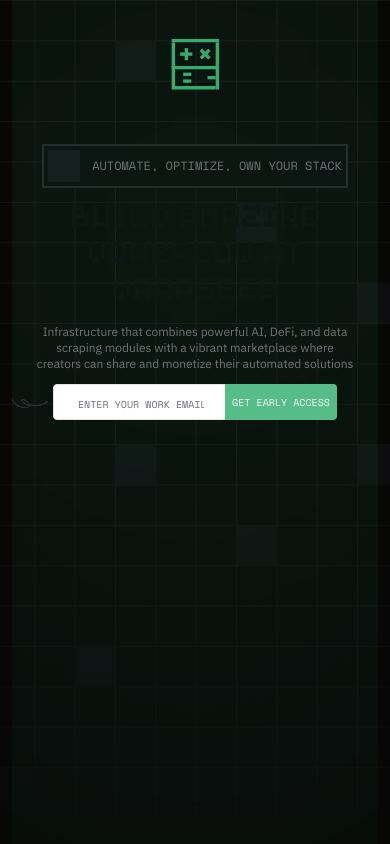
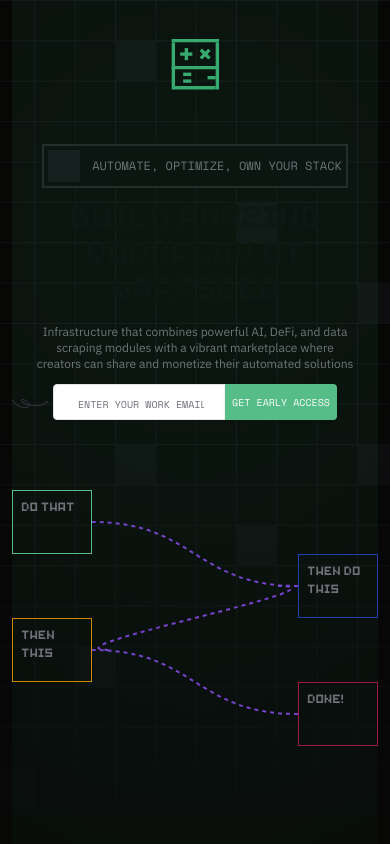
Before and after one commit to busycomputer/app, a Next.js app: page / in a window 390 px wide. Shown: the top 844 px of the page. Built offline with nearby package versions, Linux system fonts and the light colour scheme.

Commit message:
feat: workflow hero section , flow animation and responsive design

```diff
--- a/src/app/globals.css
+++ b/src/app/globals.css
@@ -130,3 +130,13 @@ body {
   font-weight: normal;
   font-style: normal;
 }
+
+.animate-dash  {
+  animation: dash-move 0.6s linear infinite;
+}
+
+@keyframes dash-move {
+  to {
+    stroke-dashoffset: -8;
+  }
+}
--- /dev/null
+++ b/src/components/home/hero/WorkFlowSection.tsx
@@ -0,0 +1,138 @@
+'use client'
+
+import HandIcon from '@/components/icons/hand-icon'
+import { Ref, useEffect, useRef, useState } from 'react'
+import { ConnectionNode, TPathDetails } from './connection-node'
+
+export default function WorkFlowSection() {
+  const boxOneRef = useRef<HTMLDivElement>(null)
+  const boxTwoRef = useRef<HTMLDivElement>(null)
+  const boxThreeRef = useRef<HTMLDivElement>(null)
+  const boxFourRef = useRef<HTMLDivElement>(null)
+
+  const groupRef = useRef<HTMLDivElement>(null)
+
+  const initialPathValues = {
+    x1: 0,
+    y1: 0,
+    x2: 0,
+    y2: 0,
+    controlOffset: 0,
+  }
+  const [pathOne, setPathOne] = useState<TPathDetails>(initialPathValues)
+  const [pathTwo, setPathTwo] = useState<TPathDetails>(initialPathValues)
+  const [pathThree, setPathThree] = useState<TPathDetails>(initialPathValues)
+
+  useEffect(() => {
+    function updatePath() {
+      const isMobile = window.innerWidth < 768
+
+      if (
+        boxOneRef.current &&
+        boxTwoRef.current &&
+        groupRef.current &&
+        boxThreeRef.current &&
+        boxFourRef.current
+      ) {
+        const rect1 = boxOneRef.current.getBoundingClientRect()
+        const rect2 = boxTwoRef.current.getBoundingClientRect()
+        const rect3 = boxThreeRef.current.getBoundingClientRect()
+        const rect4 = boxFourRef.current.getBoundingClientRect()
+        const rectGroup = groupRef.current.getBoundingClientRect()
+
+        // Path One: Box 1 to Box 2
+        const x1_1 = rect1.width
+        const y1_1 = rect1.y - rectGroup.y + rect1.height / 2 // Center of box 1
+        const x2_1 = rect2.x - rect1.x
+        const y2_1 = rect2.y - rectGroup.y + rect2.height / 2 // Center of box 2
+        const dx1 = rect2.left - rect1.right
+        const controlOffset1 = dx1 / 2
+        setPathOne({ x1: x1_1, x2: x2_1, y1: y1_1, y2: y2_1, controlOffset: controlOffset1 })
+
+        // Path Two: Box 2 to Box 3
+        let x1_2, y1_2, x2_2, y2_2, controlOffset2
+
+        if (isMobile) {
+          // On mobile: connect from left side of box 2 to right side of box 3
+          x1_2 = rect2.x - rectGroup.x - 20 // Left side of box 2
+          y1_2 = rect2.y - rectGroup.y + rect2.height / 2 // 5px below center of box 2
+          x2_2 = rect3.x - rectGroup.x + rect3.width + 20 // Right side of box 3
+          y2_2 = rect3.y - rectGroup.y + rect3.height / 2
+          const dx2_mobile = Math.abs(x2_2 - x1_2)
+          controlOffset2 = dx2_mobile / 2
+        } else {
+          // On desktop: connect from right side of box 2 to left side of box 3
+          x1_2 = rect2.x - rectGroup.x + rect2.width
+          y1_2 = rect2.y - rectGroup.y + rect2.height / 2 // 5px below center of box 2
+          x2_2 = rect3.x - rectGroup.x
+          y2_2 = rect3.y - rectGroup.y + rect3.height / 2
+          const dx2_desktop = rect3.left - rect2.right
+          controlOffset2 = dx2_desktop / 2
+        }
+
+        setPathTwo({ x1: x1_2, x2: x2_2, y1: y1_2, y2: y2_2, controlOffset: controlOffset2 })
+
+        // Path Three: Box 3 to Box 4
+        const x1_3 = rect3.x - rectGroup.x + rect3.width
+        const y1_3 = rect3.y - rectGroup.y + rect3.height / 2 // Center of box 1
+        const x2_3 = rect4.x - rectGroup.x
+        const y2_3 = rect4.y - rectGroup.y + rect4.height / 2 // Center of box 4
+        const dx3 = rect4.left - rect3.right
+        const controlOffset3 = dx3 / 2
+        setPathThree({ x1: x1_3, x2: x2_3, y1: y1_3, y2: y2_3, controlOffset: controlOffset3 })
+      }
+    }
+
+    updatePath()
+    window.addEventListener('resize', updatePath)
+    // window.addEventListener('scroll', updatePath)
+
+    return () => {
+      window.removeEventListener('resize', updatePath)
+      //   window.removeEventListener('scroll', updatePath)
+    }
+  }, [])
+
+  return (
+    <div
+      ref={groupRef}
+      className="font-space relative mx-auto flex w-full max-w-sm flex-col justify-between text-[12px] text-muted-foreground md:h-[248px] md:max-w-screen-sm md:flex-row lg:max-w-screen-xl"
+    >
+      <ConnectionNode pathDetails={pathOne} />
+      <ConnectionNode pathDetails={pathTwo} />
+      <ConnectionNode pathDetails={pathThree} />
+
+      {/* box1 */}
+      <div
+        ref={boxOneRef}
+        className="h-16 w-full max-w-20 border border-primary p-2 lg:h-[124px] lg:max-w-[200px] lg:p-7"
+      >
+        DO THAT
+      </div>
+      {/* box2 */}
+      <div
+        ref={boxTwoRef}
+        className="relative h-16 w-full max-w-20 self-end border border-blue-800 p-2 md:self-center lg:h-[124px] lg:max-w-[200px] lg:self-end lg:p-7"
+      >
+        THEN DO THIS
+        <div className="absolute -bottom-[74px] hidden lg:left-8 lg:block">
+          <HandIcon />
+        </div>
+      </div>
+      {/* box 3 */}
+      <div
+        ref={boxThreeRef}
+        className="h-16 w-full max-w-20 border border-yellow-600 p-2 lg:h-[124px] lg:max-w-[200px] lg:p-7"
+      >
+        THEN THIS
+      </div>
+      {/* box 4 */}
+      <div
+        ref={boxFourRef}
+        className="h-16 w-full max-w-20 self-end border border-pink-800 p-2 md:self-center lg:h-[124px] lg:max-w-[200px] lg:self-end lg:p-7"
+      >
+        DONE!
+      </div>
+    </div>
+  )
+}
--- /dev/null
+++ b/src/components/home/hero/connection-node.tsx
@@ -0,0 +1,27 @@
+import { Ref } from "react"
+
+export type TPathDetails = {
+    x1: number
+    y1: number
+    x2: number
+    y2: number
+    controlOffset: number
+  }
+  type TConnectionNodes = {
+    pathDetails: TPathDetails
+    ref?: Ref<SVGSVGElement>
+  }
+
+  export function ConnectionNode({ pathDetails: { controlOffset, x1, x2, y1, y2 }, ref }: TConnectionNodes) {
+    return (
+      <svg className="animate-dash absolute h-full w-full" ref={ref}>
+        <path
+          d={`M ${x1},${y1} C ${x1 + controlOffset},${y1} ${x2 - controlOffset},${y2} ${x2},${y2}`}
+          stroke="#7743CB"
+          strokeWidth="2"
+          strokeDasharray={4}
+          fill="none"
+        />
+      </svg>
+    )
+  }
--- a/src/components/home/hero/hero.tsx
+++ b/src/components/home/hero/hero.tsx
@@ -1,6 +1,6 @@
 import EarlyAccessInput from './early-access-input'
 import HeroDescription from './hero-description'
-import WorkFlowSection from './work-flow-section'
+import WorkFlowSection from './WorkFlowSection'
 
 export default function Hero() {
   return (
@@ -8,13 +8,11 @@ export default function Hero() {
       <div className="relative h-screen w-full overflow-hidden">
         <div className="bg-circle-gradient absolute -top-3 left-1/2 h-[465px] w-[365px] -translate-x-1/2 rounded-full blur-[400px]" />
         <div className="h-36" />
-        <div className="h-[calc(100vh-144px)]">
-          <HeroDescription />
-          <EarlyAccessInput />
-          <div className="hidden xl:block">
-            <WorkFlowSection />
-          </div>
-        </div>
+        {/* <div className="h-[calc(100vh-144px)]"> */}
+        <HeroDescription />
+        <EarlyAccessInput />
+        <WorkFlowSection />
+        {/* </div> */}
       </div>
     </div>
 
--- a/src/components/home/hero/work-flow-section.tsx
+++ /dev/null
@@ -1,35 +0,0 @@
-import HandIcon from '@/components/icons/hand-icon'
-import WorkFlowArrow from '@/components/icons/work-flow-arrow'
-
-export default function WorkFlowSection() {
-  return (
-    <div className="font-space relative mx-auto grid h-[248px] w-full max-w-screen-xl grid-cols-4 text-muted-foreground">
-      <div className="">
-        <div className="h-[124px] w-full max-w-[200px] border border-primary p-7">DO THAT</div>
-      </div>
-      <div className="relative flex items-end">
-        <div className="ml-5 h-[124px] w-full max-w-[200px] border border-blue-800 p-7">
-          THEN DO THIS
-        </div>
-        <div className="absolute -bottom-[74px] left-12">
-          <HandIcon />
-        </div>
-      </div>
-      <div className="">
-        <div className="mx-auto h-[124px] w-full max-w-[200px] border border-yellow-600 p-7">
-          THEN THIS
-        </div>
-      </div>
-      <div className="mt-10 flex items-center">
-        <div className="ml-auto h-[124px] w-full max-w-[200px] border border-pink-800 p-7">
-          DONE!
-        </div>
-      </div>
-      <div className="absolute top-0 h-full w-full">
-        <div className="flex h-full items-center justify-center">
-          <WorkFlowArrow />
-        </div>
-      </div>
-    </div>
-  )
-}
--- a/src/components/navbar/navbar.tsx
+++ b/src/components/navbar/navbar.tsx
@@ -1,5 +1,3 @@
-import Image from 'next/image'
-import ButtonContainer from '@/assets/icons/Buttons Container.svg'
 import Logo from '../icons/logo'
 
 export default function Navbar() {
```
